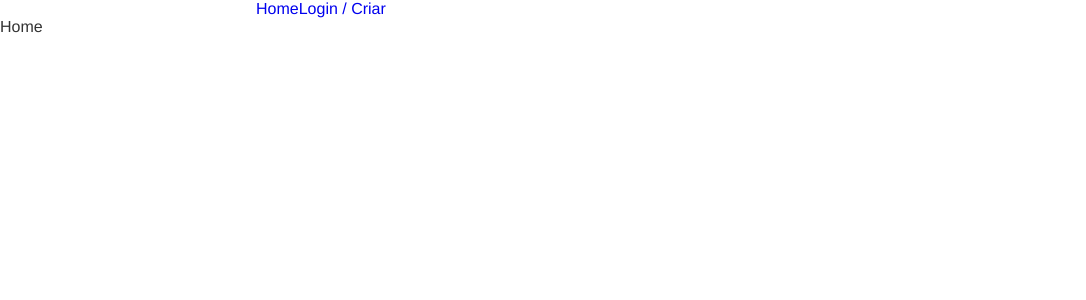
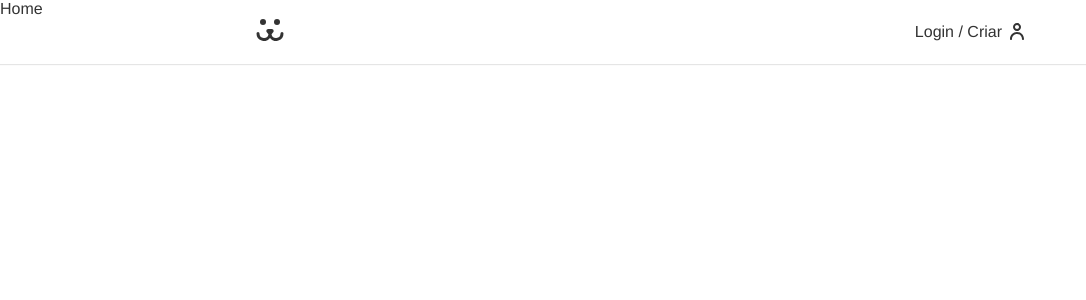
Before and after one commit to Jotav-code/Projeto-Dog, a React (Vite) app: page / in a window 1280 px wide. Shown: the top 300 px of the page, without its empty margins (0-1086 px from the left). Built offline with nearby package versions, Linux system fonts and the light colour scheme.

Commit message:
Chore: construindo o header

```diff
--- a/package.json
+++ b/package.json
@@ -13,8 +13,7 @@
     "prop-types": "^15.8.1",
     "react": "^19.1.1",
     "react-dom": "^19.1.1",
-    "react-router-dom": "^7.9.1",
-    "vite-plugin-svgr": "^4.5.0"
+    "react-router-dom": "^7.9.1"
   },
   "devDependencies": {
     "@eslint/js": "^9.35.0",
@@ -25,6 +24,7 @@
     "eslint-plugin-react-hooks": "^5.2.0",
     "eslint-plugin-react-refresh": "^0.4.20",
     "globals": "^16.4.0",
-    "vite": "^7.1.6"
+    "vite": "^7.1.6",
+    "vite-plugin-svgr": "^4.5.0"
   }
 }
--- a/src/Components/Header/Header.jsx
+++ b/src/Components/Header/Header.jsx
@@ -1,12 +1,18 @@
 import React from 'react';
 import Style from './Header.module.css';
 import { Link } from 'react-router-dom';
+import DogsIcon from '/src/Assets/dogs.svg?react';
+
 const Header = () => {
   return (
     <header className={Style.header}>
-      <nav className="container">
-        <Link to="/">Home</Link>
-        <Link to="login">Login / Criar</Link>
+      <nav className={`${Style.nav} container`}>
+        <Link className={Style.logo} to="/" aria-label="Dogs - Header">
+          <DogsIcon />
+        </Link>
+        <Link className={Style.login} to="login">
+          Login / Criar
+        </Link>
       </nav>
     </header>
   );
--- a/src/Components/Header/Header.module.css
+++ b/src/Components/Header/Header.module.css
@@ -0,0 +1,31 @@
+.header{
+  box-shadow: 0 1px 1px rgba(0, 0, 0, .1);
+  position: fixed;
+  width: 100%;
+  z-index: 100;
+}
+
+.nav{
+  display: flex;
+  justify-content: space-between;
+  align-items: center;
+  height: 4rem;
+}
+.logo{
+  padding: .5rem 0;
+}
+.login{
+  color: #333;
+  display: flex;
+  align-items: center;
+}
+.login::after{
+  content: '';
+  display: inline-block;
+  width: 14px;
+  height: 17px;
+  background: url('../../Assets/usuario.svg') no-repeat center center;
+  margin-left: .5rem;
+  position: relative;
+  top: -1px;
+}
```
Also changed, not shown: 1 other file (tests, documents, lock files or other folders).
